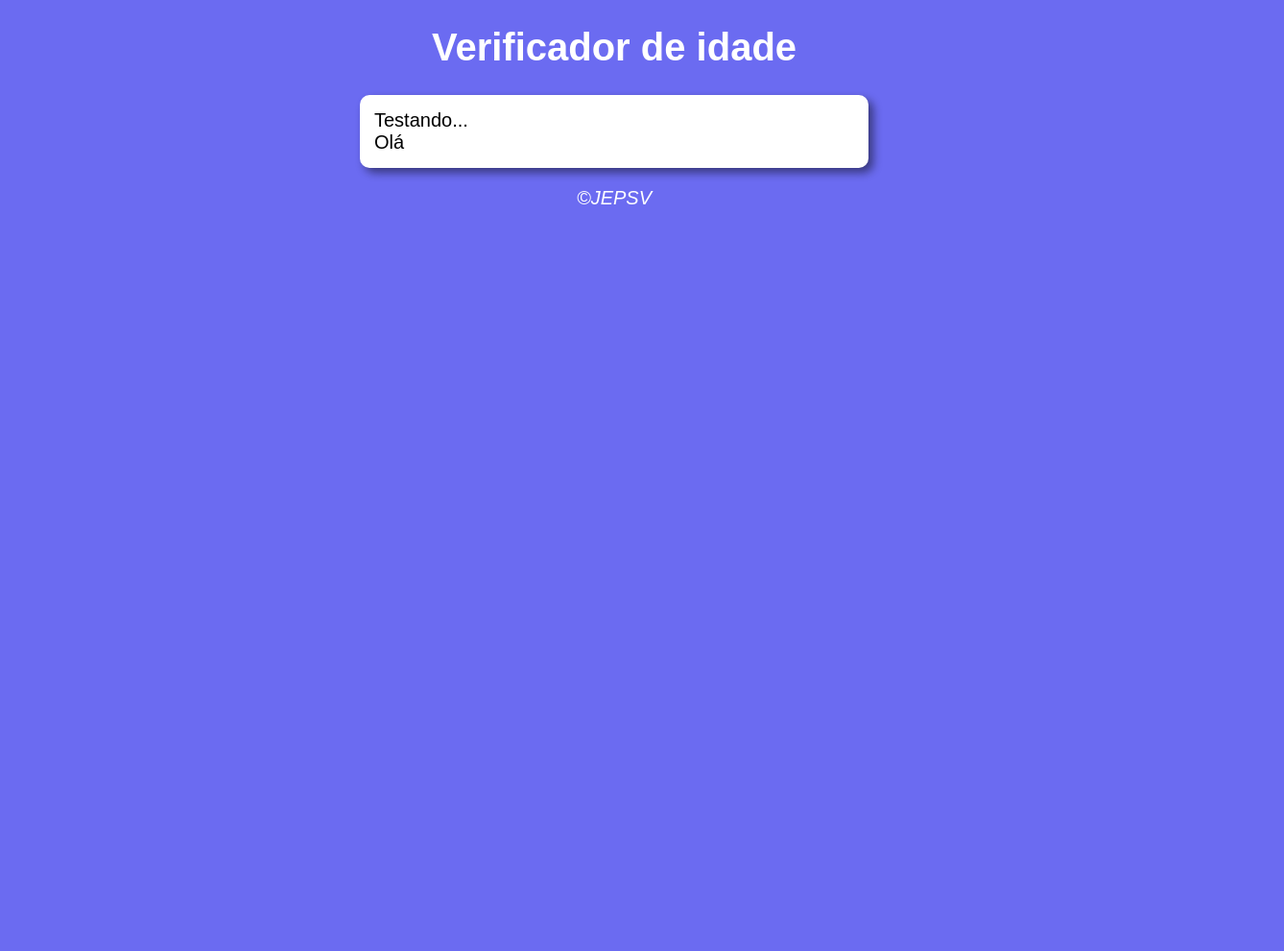
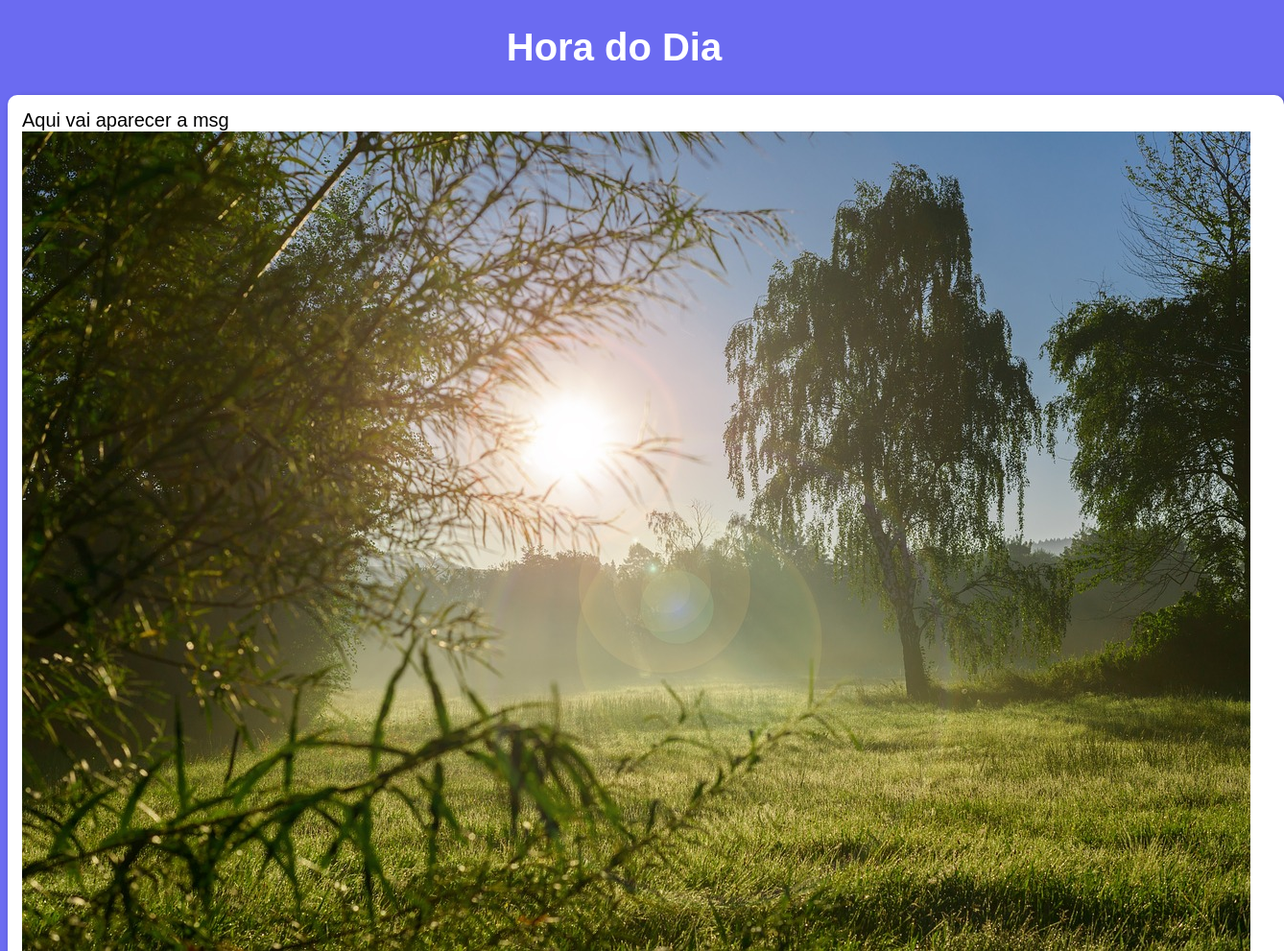
Before and after one commit to jonathaneduardopsv/hora-do-dia, a plain HTML site: page index.html in a window 1280 px wide. Shown: the top 991 px of the page at 96% size, 1338 px wide, since content can reach past the window. Before the commit the page ends 800 px from the top, so only its background shows below. Drawn offline with Linux system fonts and the light colour scheme.

Commit message:
Anexando imagens

```diff
--- a/estilo/style.css
+++ b/estilo/style.css
@@ -12,7 +12,7 @@ section{
     background-color: white;
     border-radius: 10px;
     padding: 15px;
-    width: 500px;
+    width: 1300px;
     margin: auto;
     box-shadow: 5px 5px 10px rgba(0, 0, 0, 0.479);
 }
--- a/index.html
+++ b/index.html
@@ -10,14 +10,14 @@
 </head>
 <body>
     <header>
-        <h1>Verificador de idade</h1>
+        <h1>Hora do Dia</h1>
     </header>
     <section>
-        <div>
-             Testando...
+        <div id="msg">
+             Aqui vai aparecer a msg
         </div>
-        <div>
-            Olá
+        <div id="foto">
+            <img src="/imagens/manha.jpg" alt="" srcset="">
         </div>
     </section>
     <footer>
```
Also changed, not shown: imagens/dawn-2104264_1280.jpg (added), imagens/manha.jpg (added), imagens/noite.jpg (added), imagens/tarde.jpg (added).
